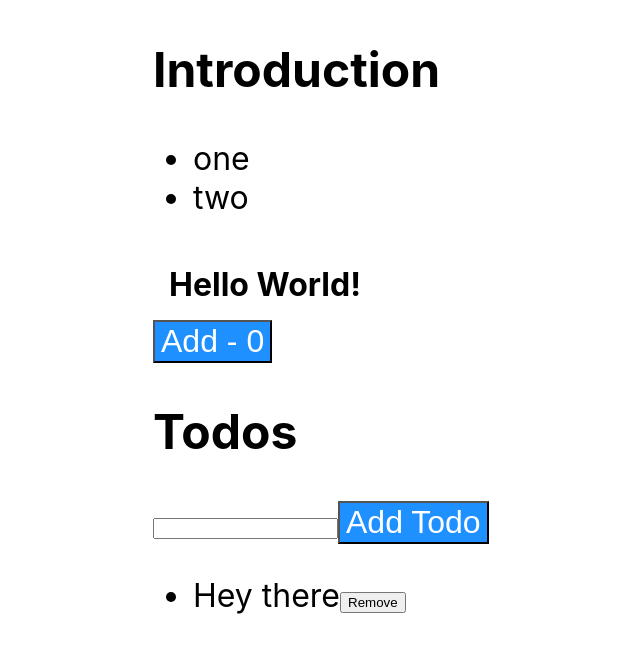
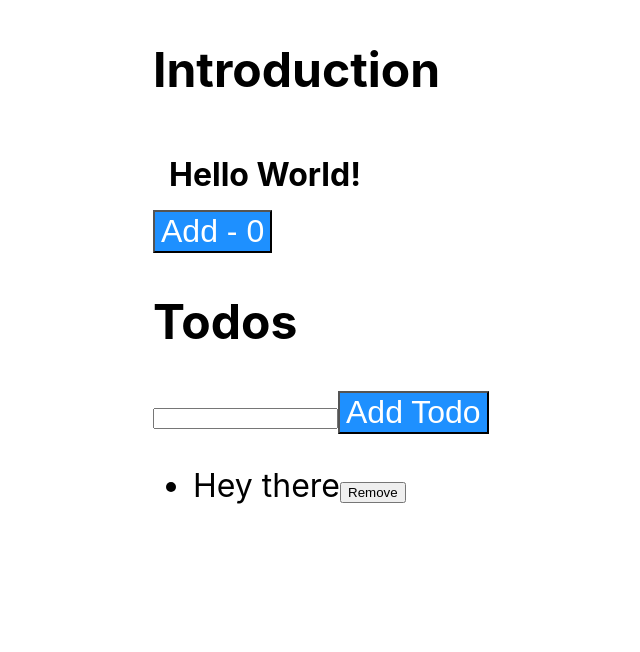
Before and after one commit to mvlz/ts-react, a React (Create React App) app: page / in a window 1280 px wide. Shown: the top 652 px of the page, without its empty margins (87-727 px from the left). Built offline with nearby package versions, Linux system fonts and the light colour scheme.

Commit message:
refactor the App.tsx file

```diff
--- a/src/App.tsx
+++ b/src/App.tsx
@@ -1,4 +1,4 @@
-import { useCallback, useEffect, useRef, useState } from "react";
+import { useCallback, useRef, useState } from "react";
 import { useTodos } from "./hooks/useTodos";
 import "./App.css";
 import {
@@ -7,28 +7,10 @@ import {
   Button,
   Heading,
   Incrementer,
-  List,
+  Payload,
 } from "./components/index";
 
-interface Payload {
-  text: string;
-}
-
 function App() {
-  const onListClick = useCallback((item: string) => {
-    alert(item);
-  }, []);
-
-  const [payload, setPayload] = useState<Payload | null>(null);
-
-  useEffect(() => {
-    fetch("/data.json")
-      .then((resp) => resp.json())
-      .then((data) => {
-        setPayload(data);
-      });
-  }, []);
-
   const { todos, addTodo, removeTodo } = useTodos([
     { id: 0, text: "Hey there", done: false },
   ]);
@@ -46,8 +28,9 @@ function App() {
   return (
     <div>
       <Heading title="Introduction" />
-      <List items={["one", "two"]} onClick={onListClick} />
-      <Box>{payload?.text}</Box>
+      <Box>
+        <Payload />
+      </Box>
       <Incrementer value={value} setValue={setValue} />
       <Heading title="Todos" />
       <div>
--- /dev/null
+++ b/src/components/Payload.tsx
@@ -0,0 +1,17 @@
+import React, { useEffect, useState } from "react";
+
+interface Payload {
+  text: string;
+}
+const PayloadComponent = () => {
+  const [payload, setPayload] = useState<Payload | null>(null);
+  useEffect(() => {
+    fetch("/data.json")
+      .then((resp) => resp.json())
+      .then((data) => {
+        setPayload(data);
+      });
+  }, []);
+  return <>{payload?.text}</>;
+};
+export default PayloadComponent;
--- a/src/components/index.tsx
+++ b/src/components/index.tsx
@@ -4,3 +4,4 @@ export { default as UL } from "./GenericUL";
 export { default as Heading } from "./Heading";
 export { default as Incrementer } from "./Incrementer";
 export { default as List } from "./List";
+export { default as Payload } from "./Payload";
```
